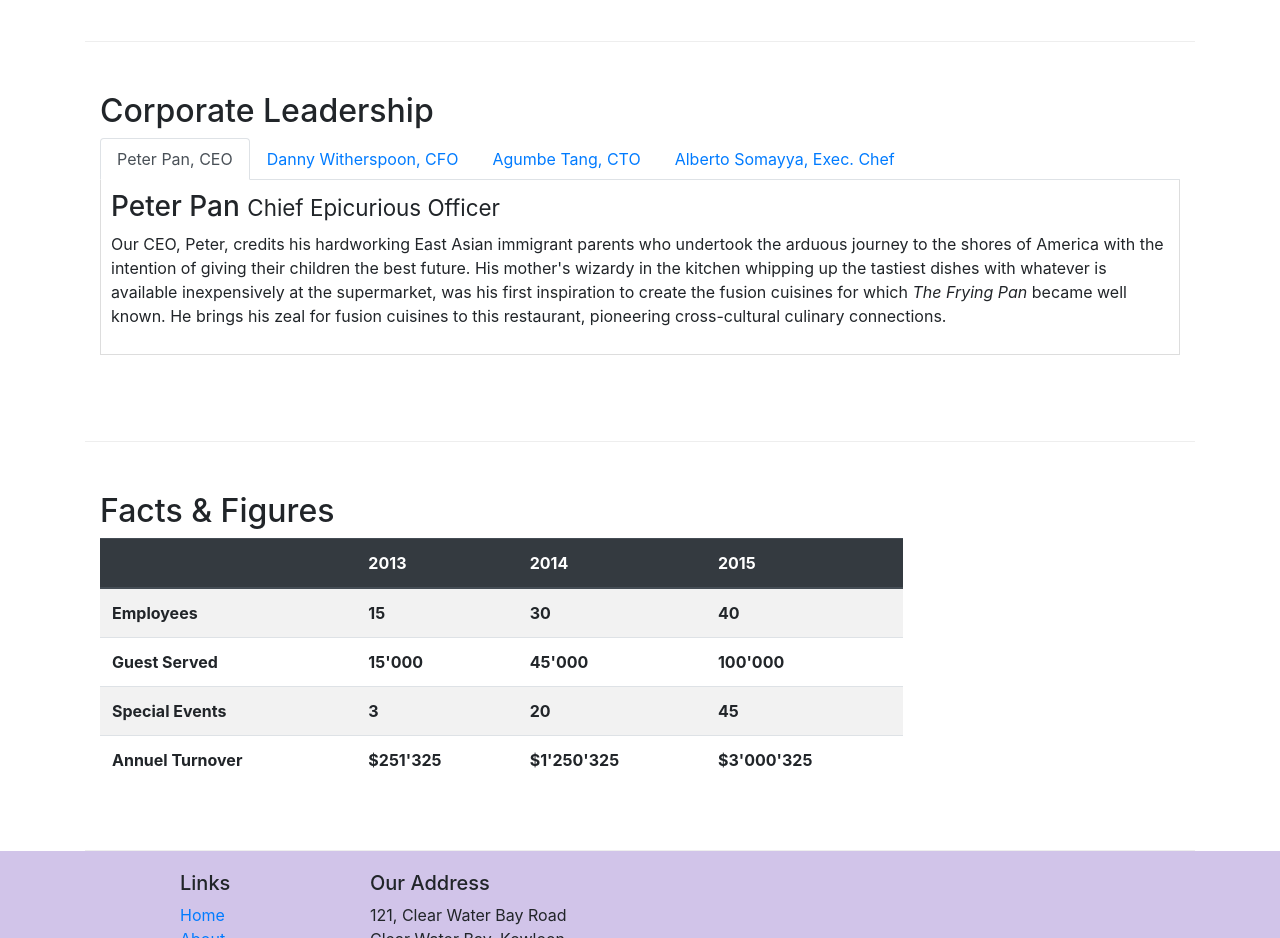
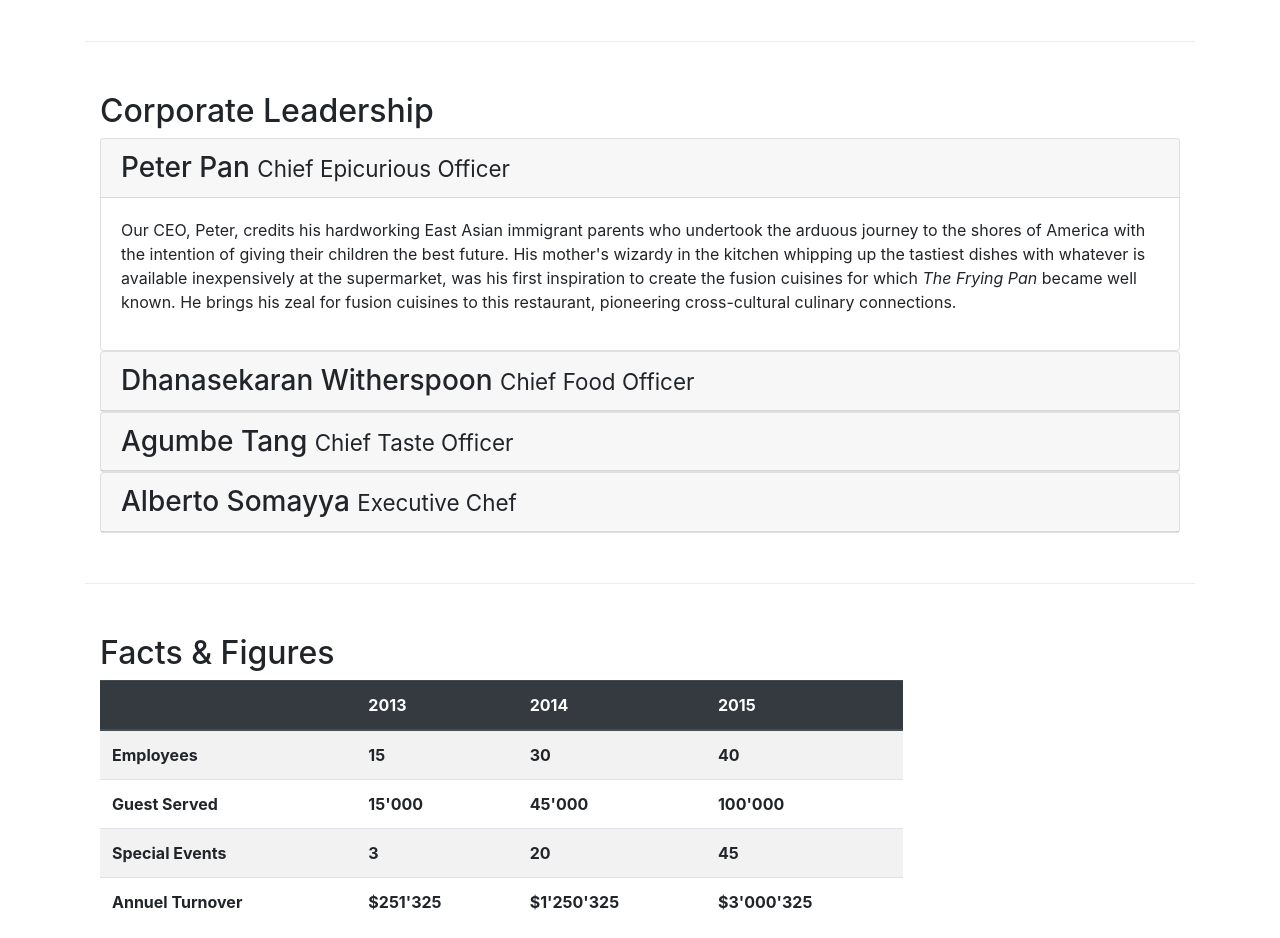
Before and after one commit to DjaMingan/fullstack_mooc, a website: page aboutus.html in a window 1280 px wide. Shown: the part 880-1818 px from the top of the page. Drawn offline with nearby package versions, Linux system fonts and the light colour scheme.

Commit message:
Accordion

```diff
--- a/aboutus.html
+++ b/aboutus.html
@@ -101,44 +101,63 @@
             <div class="col-12">
                 <h2>Corporate Leadership</h2>
 
-                <ul class="nav nav-tabs">
-                  <li class="nav-item">
-                    <a class="nav-link active" href="#peter" role="tab" data-toggle="tab">Peter Pan, CEO</a>
-                  </li>
-                   <li class="nav-item">
-                     <a class="nav-link" href="#danny" role="tab" data-toggle="tab">Danny Witherspoon, CFO</a>
-                   </li>
-                   <li class="nav-item">
-                     <a class="nav-link" href="#agumbe" role="tab" data-toggle="tab">Agumbe Tang, CTO</a>
-                   </li>
-                   <li class="nav-item">
-                     <a class="nav-link" href="#alberto" role="tab" data-toggle="tab">Alberto Somayya, Exec. Chef</a>
-                   </li>
-                </ul>
-
-                <div class="tab-content">
-                  <div role="tabpanel" class="tab-pane fade show active" id="peter">
-                    <h3>Peter Pan <small>Chief Epicurious Officer</small></h3>
-                    <p class="d-none d-sm-block">Our CEO, Peter, credits his hardworking East Asian immigrant parents who undertook the arduous journey to the shores of America with the intention of giving their children the best future. His mother's wizardy in the kitchen whipping up the tastiest dishes with whatever is available inexpensively at the supermarket, was his first inspiration to create the fusion cuisines for which <em>The Frying Pan</em> became well known. He brings his zeal for fusion cuisines to this restaurant, pioneering cross-cultural culinary connections.</p>
+                <div id="accordion">
+                  <div class="card">
+                    <div class="card-header" role="tab" id="peterhead">
+                      <h3 class="mb-0">
+                        <a data-toggle="collapse" data-target="#peter">Peter Pan <small>Chief Epicurious Officer</small></a>
+                      </h3>
+                    </div>
+                    <div class="collapse show" id="peter" data-parent="#accordion">
+                      <div class="card-body">
+                        <p class="d-none d-sm-block">Our CEO, Peter, credits his hardworking East Asian immigrant parents who undertook the arduous journey to the shores of America with the intention of giving their children the best future. His mother's wizardy in the kitchen whipping up the tastiest dishes with whatever is available inexpensively at the supermarket, was his first inspiration to create the fusion cuisines for which <em>The Frying Pan</em> became well known. He brings his zeal for fusion cuisines to this restaurant, pioneering cross-cultural culinary connections.</p>
+                      </div>
+                    </div>
                   </div>
 
-                  <div role="tabpanel" class="tab-pane fade" id="danny">
-                    <h3>Dhanasekaran Witherspoon <small>Chief Food Officer</small></h3>
-                    <p class="d-none d-sm-block">Our CFO, Danny, as he is affectionately referred to by his colleagues, comes from a long established family tradition in farming and produce. His experiences growing up on a farm in the Australian outback gave him great appreciation for varieties of food sources. As he puts it in his own words, <em>Everything that runs, wins, and everything that stays, pays!</em></p>
+                  <div class="card">
+                    <div class="card-header" role="tab" id="dannyhead">
+                      <h3 class="mb-0">
+                        <a class="collapsed" data-toggle="collapse" data-target="#danny">Dhanasekaran Witherspoon <small>Chief Food Officer</small></a>
+                      </h3>
+                    </div>
+                    <div class="collapse" id="danny" data-parent="#accordion">
+                      <div class="card-body">
+                        <p class="d-none d-sm-block">Our CFO, Danny, as he is affectionately referred to by his colleagues, comes from a long established family tradition in farming and produce. His experiences growing up on a farm in the Australian outback gave him great appreciation for varieties of food sources. As he puts it in his own words, <em>Everything that runs, wins, and everything that stays, pays!</em></p>
+                      </div>
+                    </div>
                   </div>
 
-                  <div role="tabpanel" class="tab-pane fade" id="agumbe">
-                    <h3>Agumbe Tang <small>Chief Taste Officer</small></h3>
-                    <p class="d-none d-sm-block">Blessed with the most discerning gustatory sense, Agumbe, our CTO, personally ensures that every dish that we serve meets his exacting tastes. Our chefs dread the tongue lashing that ensues if their dish does not meet his exacting standards. He lives by his motto, <em>You click only if you survive my lick.</em></p>
+                  <div class="card">
+                    <div class="card-header" role="tab" id="agumbeheader">
+                      <h3 class="mb-0">
+                        <a class="collapsed" data-toggle="collapse" data-target="#agumbe">Agumbe Tang <small>Chief Taste Officer</small></a>
+                      </h3>
+                    </div>
+                    <div class="collapse" id="agumbe" data-parent="#accordion">
+                      <div class="card-body">
+                        <p class="d-none d-sm-block">Blessed with the most discerning gustatory sense, Agumbe, our CTO, personally ensures that every dish that we serve meets his exacting tastes. Our chefs dread the tongue lashing that ensues if their dish does not meet his exacting standards. He lives by his motto, <em>You click only if you survive my lick.</em></p>
+                      </div>
+                    </div>
                   </div>
 
-                  <div role="tabpanel" class="tab-pane fade" id="alberto">
-                    <h3>Alberto Somayya <small>Executive Chef</small></h3>
-                    <p class="d-none d-sm-block">Award winning three-star Michelin chef with wide International experience having worked closely with whos-who in the culinary world, he specializes in creating mouthwatering Indo-Italian fusion experiences. He says, <em>Put together the cuisines from the two craziest cultures, and you get a winning hit! Amma Mia!</em></p>
+                  <div class="card">
+                    <div class="card-header" role="tab" id="albertohead">
+                      <h3 class="mb-0">
+                        <a class="collapsed" data-toggle="collapse" data-target="#alberto">Alberto Somayya <small>Executive Chef</small></a>
+                      </h3>
+                    </div>
+                    <div class="collapse" id="alberto" data-parent="#accordion">
+                      <div class="card-body">
+                        <p class="d-none d-sm-block">Award winning three-star Michelin chef with wide International experience having worked closely with whos-who in the culinary world, he specializes in creating mouthwatering Indo-Italian fusion experiences. He says, <em>Put together the cuisines from the two craziest cultures, and you get a winning hit! Amma Mia!</em></p>
+                      </div>
+                    </div>
                   </div>
+
                 </div>
+
+              </div>
             </div>
-       </div>
         <div class="row row-content">
           <div class="col-12 col-sm-9">
             <h2>Facts &amp; Figures</h2>
```
